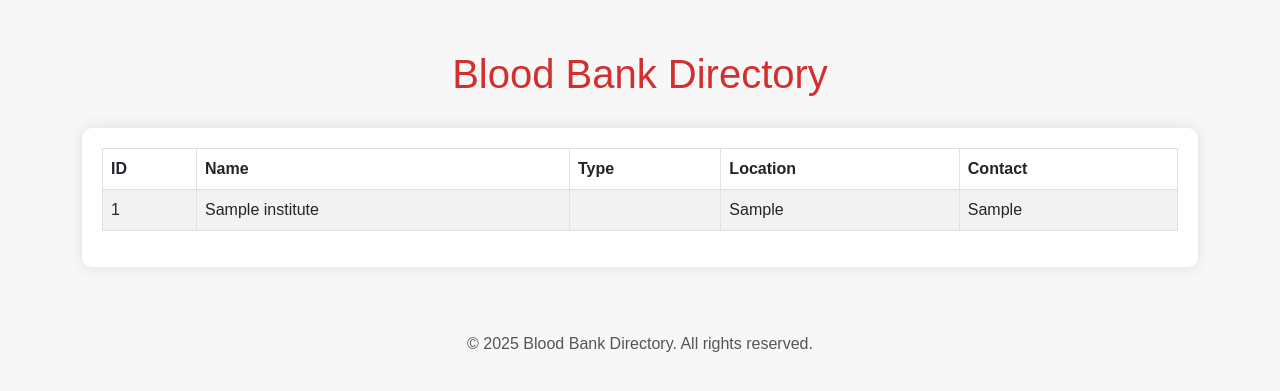
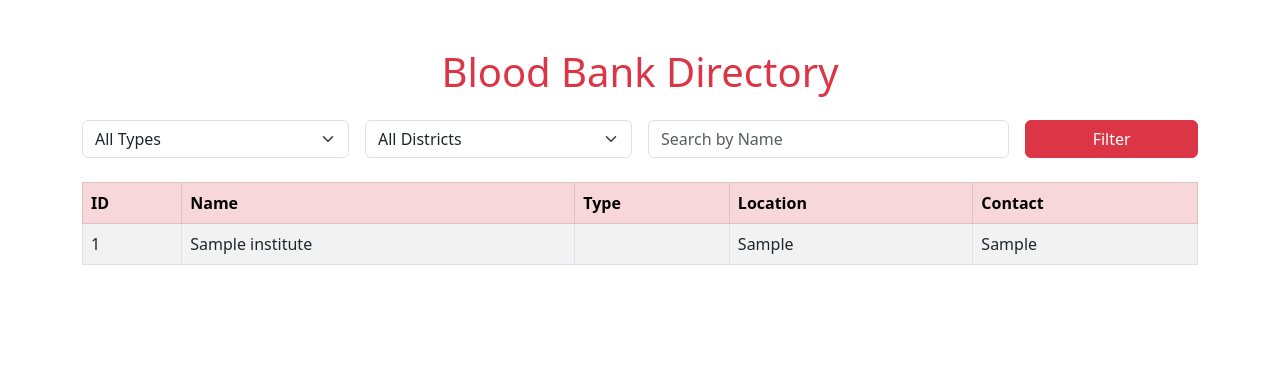
Before and after one commit to KomalNehete/bloodbank_directory, a PHP site: page / in a window 1280 px wide. Shown: the top 391 px of the page. Run offline with PHP 8.4, Linux system fonts and the light colour scheme; tables that the repository leaves empty or names only in its code hold one stand-in row (values such as "Sample post").

Commit message:
add changes

```diff
--- a/views/list.php
+++ b/views/list.php
@@ -1,81 +1,69 @@
 <?php
+// Fetch all institutes
 $institutes = Institute::getAll($conn);
+
+// Get unique districts for dropdown
+$districts = [];
+foreach($institutes as $i){
+    $district_name = $i['location']; // Assuming 'location' contains district
+    if(!in_array($district_name, $districts)) {
+        $districts[] = $district_name;
+    }
+}
+
+// Apply filters if submitted
+$filter_type = $_GET['type'] ?? '';
+$filter_district = $_GET['district'] ?? '';
+$search_name = $_GET['search'] ?? '';
+
+$filtered = array_filter($institutes, function($i) use($filter_type, $filter_district, $search_name){
+    $match_type = !$filter_type || $i['type'] === $filter_type;
+    $match_district = !$filter_district || strpos($i['location'], $filter_district) !== false;
+    $match_name = !$search_name || stripos($i['name'], $search_name) !== false;
+    return $match_type && $match_district && $match_name;
+});
 ?>
 
 <!DOCTYPE html>
 <html lang="en">
 <head>
     <meta charset="UTF-8">
-    <meta name="viewport" content="width=device-width, initial-scale=1.0">
     <title>Blood Bank Directory</title>
-
-    <!-- Bootstrap CDN for easy responsive design -->
     <link href="https://cdn.jsdelivr.net/npm/bootstrap@5.3.0/dist/css/bootstrap.min.css" rel="stylesheet">
-
-    <!-- Custom CSS -->
-    <style>
-        body {
-            background-color: #f7f7f7;
-            font-family: Arial, sans-serif;
-        }
-
-        .container {
-            margin-top: 50px;
-        }
-
-        h1 {
-            text-align: center;
-            color: #d32f2f;
-            margin-bottom: 30px;
-        }
-
-        .table-wrapper {
-            background: #fff;
-            padding: 20px;
-            border-radius: 10px;
-            box-shadow: 0 0 15px rgba(0,0,0,0.1);
-        }
-
-        table {
-            width: 100%;
-        }
-
-        th {
-            background-color: #d32f2f;
-            color: #fff;
-        }
-
-        td, th {
-            padding: 12px;
-            text-align: left;
-        }
-
-        tr:nth-child(even) {
-            background-color: #f2f2f2;
-        }
-
-        /* Hover effect */
-        tr:hover {
-            background-color: #ffe5e5;
-        }
-
-        /* Footer styling */
-        footer {
-            text-align: center;
-            margin-top: 50px;
-            padding: 15px;
-            color: #555;
-        }
-    </style>
 </head>
 <body>
+<div class="container mt-5">
+    <h1 class="text-center text-danger mb-4">Blood Bank Directory</h1>
 
-<div class="container">
-    <h1>Blood Bank Directory</h1>
+    <!-- Filter Form -->
+    <form method="get" class="row g-3 mb-4">
+        <div class="col-md-3">
+            <select name="type" class="form-select">
+                <option value="">All Types</option>
+                <option value="charitable" <?= ($filter_type=='charitable')?'selected':'' ?>>Charitable</option>
+                <option value="private" <?= ($filter_type=='private')?'selected':'' ?>>Private</option>
+            </select>
+        </div>
+        <div class="col-md-3">
+            <select name="district" class="form-select">
+                <option value="">All Districts</option>
+                <?php foreach($districts as $d): ?>
+                    <option value="<?= htmlspecialchars($d) ?>" <?= ($filter_district==$d)?'selected':'' ?>><?= htmlspecialchars($d) ?></option>
+                <?php endforeach; ?>
+            </select>
+        </div>
+        <div class="col-md-4">
+            <input type="text" name="search" class="form-control" placeholder="Search by Name" value="<?= htmlspecialchars($search_name) ?>">
+        </div>
+        <div class="col-md-2">
+            <button type="submit" class="btn btn-danger w-100">Filter</button>
+        </div>
+    </form>
 
-    <div class="table-wrapper">
-        <table class="table table-striped table-bordered">
-            <thead>
+    <!-- Table -->
+    <div class="table-responsive">
+        <table class="table table-bordered table-striped">
+            <thead class="table-danger">
                 <tr>
                     <th>ID</th>
                     <th>Name</th>
@@ -85,10 +73,10 @@
                 </tr>
             </thead>
             <tbody>
-                <?php if(empty($institutes)): ?>
-                    <tr><td colspan="5" class="text-center">No data available</td></tr>
+                <?php if(empty($filtered)): ?>
+                    <tr><td colspan="5" class="text-center">No results found</td></tr>
                 <?php else: ?>
-                    <?php foreach($institutes as $i): ?>
+                    <?php foreach($filtered as $i): ?>
                         <tr>
                             <td><?= htmlspecialchars($i['public_id']) ?></td>
                             <td><?= htmlspecialchars($i['name']) ?></td>
@@ -103,11 +91,6 @@
     </div>
 </div>
 
-<footer>
-    &copy; <?= date('Y') ?> Blood Bank Directory. All rights reserved.
-</footer>
-
-<!-- Bootstrap JS -->
 <script src="https://cdn.jsdelivr.net/npm/bootstrap@5.3.0/dist/js/bootstrap.bundle.min.js"></script>
 </body>
 </html>
```
